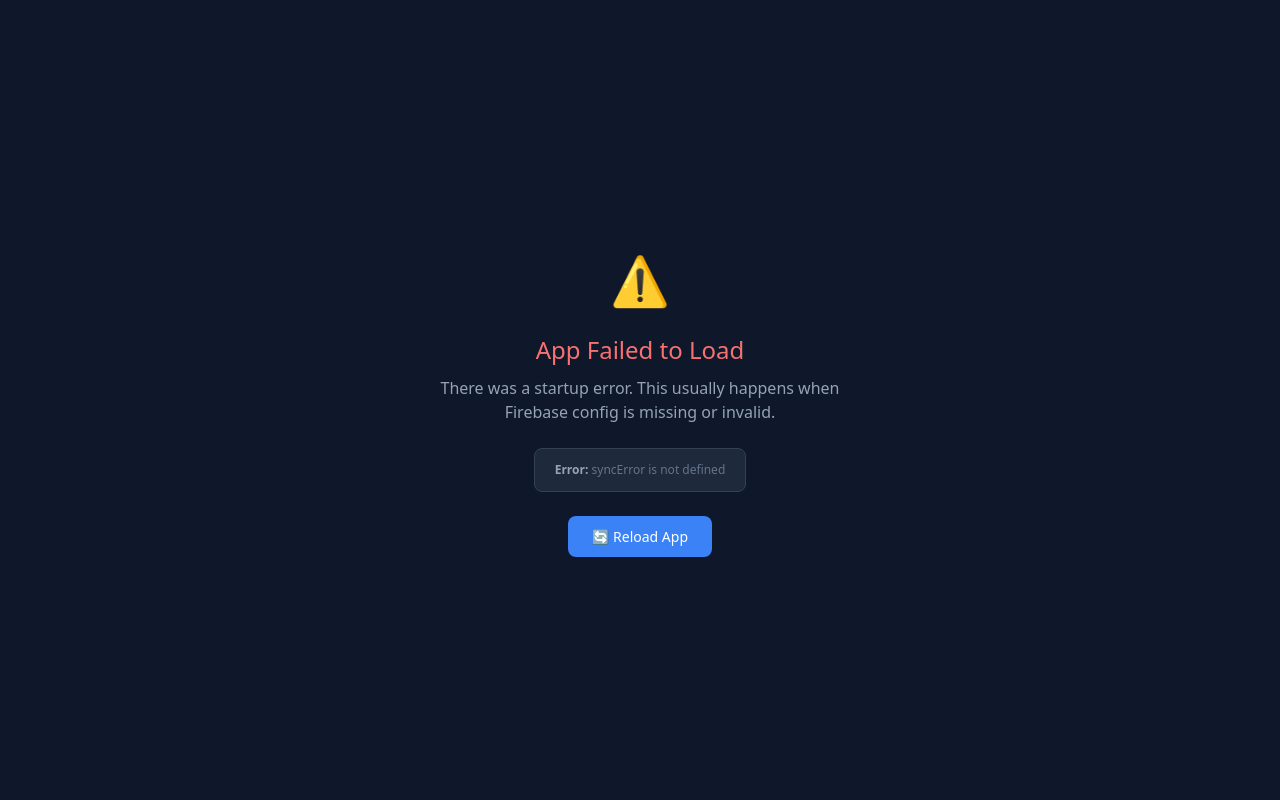
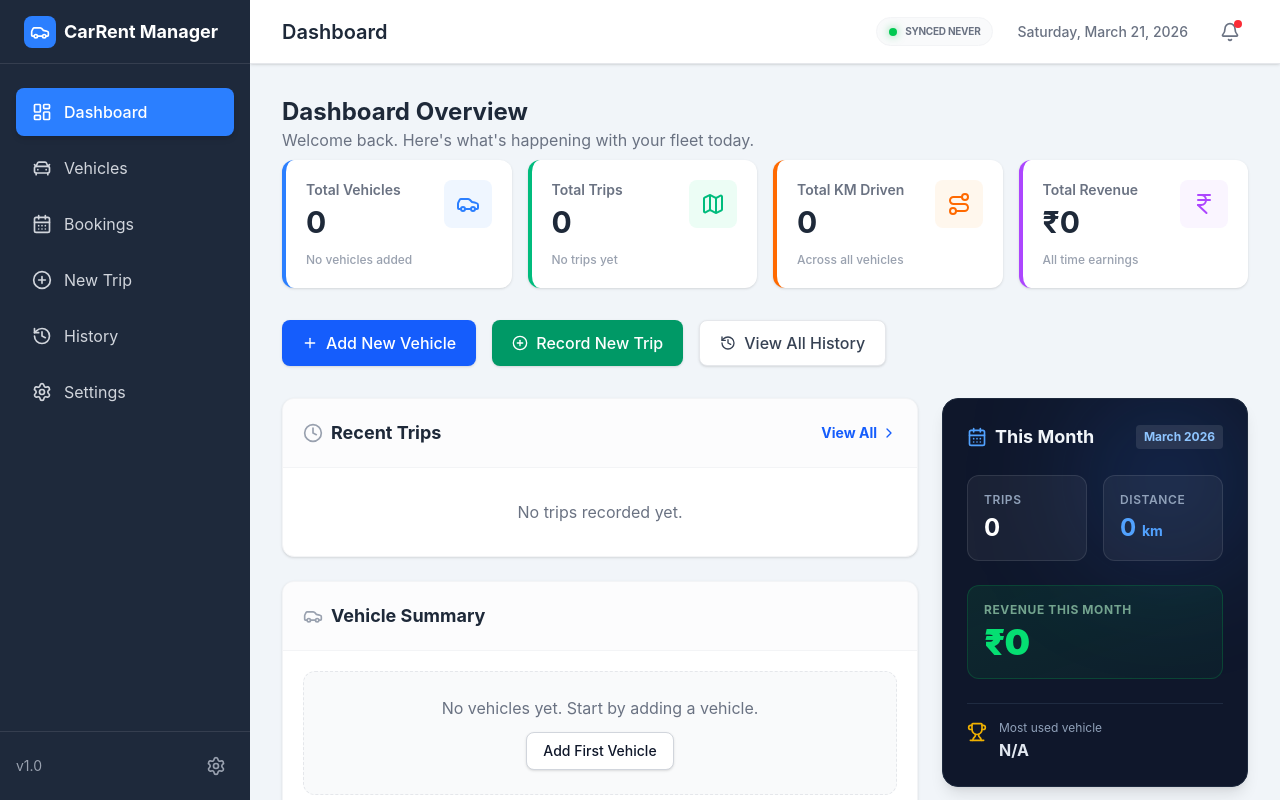
Before and after one commit to vemulaharshavardhangoud/car-rent-manager, a React (Vite) app: page /newtrip in a window 1280 px wide. Built offline with nearby package versions, Linux system fonts and the light colour scheme.

Commit message:
Hotfix: Add missing syncError destructure in Header.jsx to fix crash

```diff
--- a/src/components/Header.jsx
+++ b/src/components/Header.jsx
@@ -4,7 +4,7 @@
 import { useContext } from 'react';
 
 const Header = ({ setSidebarOpen }) => {
-  const { isOnline, isSyncing, lastSyncedAt } = useContext(AppContext);
+  const { isOnline, isSyncing, lastSyncedAt, syncError } = useContext(AppContext);
   const location = useLocation();
 
   const getPageTitle = () => {
```
